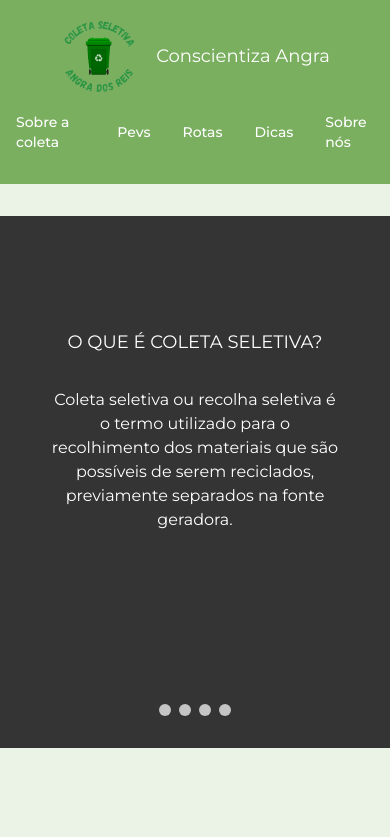
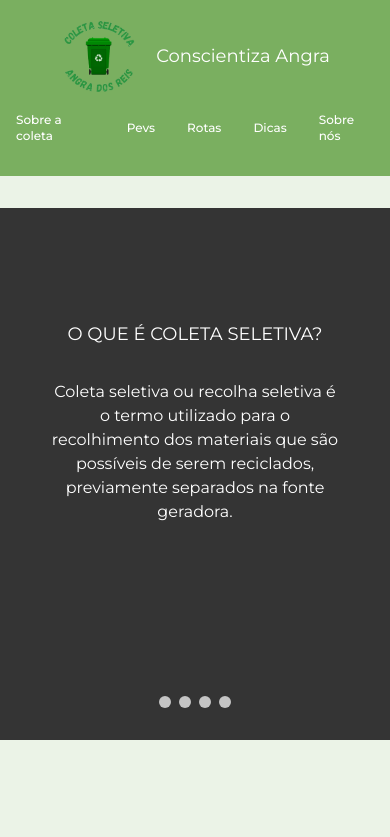
Before and after one commit to WeslleySOR/conscientiza-angra, a React (Vite) app: page / in a window 390 px wide. Shown: the top 837 px of the page. Built offline with nearby package versions, Linux system fonts and the light colour scheme.

Commit message:
fix: navigation text layout broken

```diff
--- a/src/components/Header/index.tsx
+++ b/src/components/Header/index.tsx
@@ -27,31 +27,31 @@ export function Header() {
       </div>
       <nav className="flex items-center">
         <a
-          className="text-[#fff] no-underline text-sm p-4 md:text-base font-medium md:p-5 underline-offset-8 lg:text-lg hover:underline"
+          className="text-[#fff] no-underline text-xs p-4 md:text-sm font-medium md:p-5 underline-offset-8 lg:text-lg hover:underline"
           href="#sobre-a-coleta"
         >
           Sobre a coleta
         </a>
         <a
-          className="text-[#fff] no-underline text-sm p-4 md:text-base font-medium md:p-5 underline-offset-8 lg:text-lg hover:underline"
+          className="text-[#fff] no-underline text-xs p-4 md:text-sm font-medium md:p-5 underline-offset-8 lg:text-lg hover:underline"
           href="#pevs"
         >
           Pevs
         </a>
         <a
-          className="text-[#fff] no-underline text-sm p-4 md:text-base font-medium md:p-5 underline-offset-8 lg:text-lg hover:underline"
+          className="text-[#fff] no-underline text-xs p-4 md:text-sm font-medium md:p-5 underline-offset-8 lg:text-lg hover:underline"
           href="#rotas"
         >
           Rotas
         </a>
         <a
-          className="text-[#fff] no-underline text-sm p-4 md:text-base font-medium md:p-5 underline-offset-8 lg:text-lg hover:underline"
+          className="text-[#fff] no-underline text-xs p-4 md:text-sm font-medium md:p-5 underline-offset-8 lg:text-lg hover:underline"
           href="#dicas"
         >
           Dicas
         </a>
         <a
-          className="text-[#fff] no-underline text-sm p-4 md:text-base font-medium md:p-5 underline-offset-8 lg:text-lg hover:underline"
+          className="text-[#fff] no-underline text-xs p-4 md:text-sm font-medium md:p-5 underline-offset-8 lg:text-lg hover:underline"
           href="#sobre-nos"
         >
           Sobre nós
```
